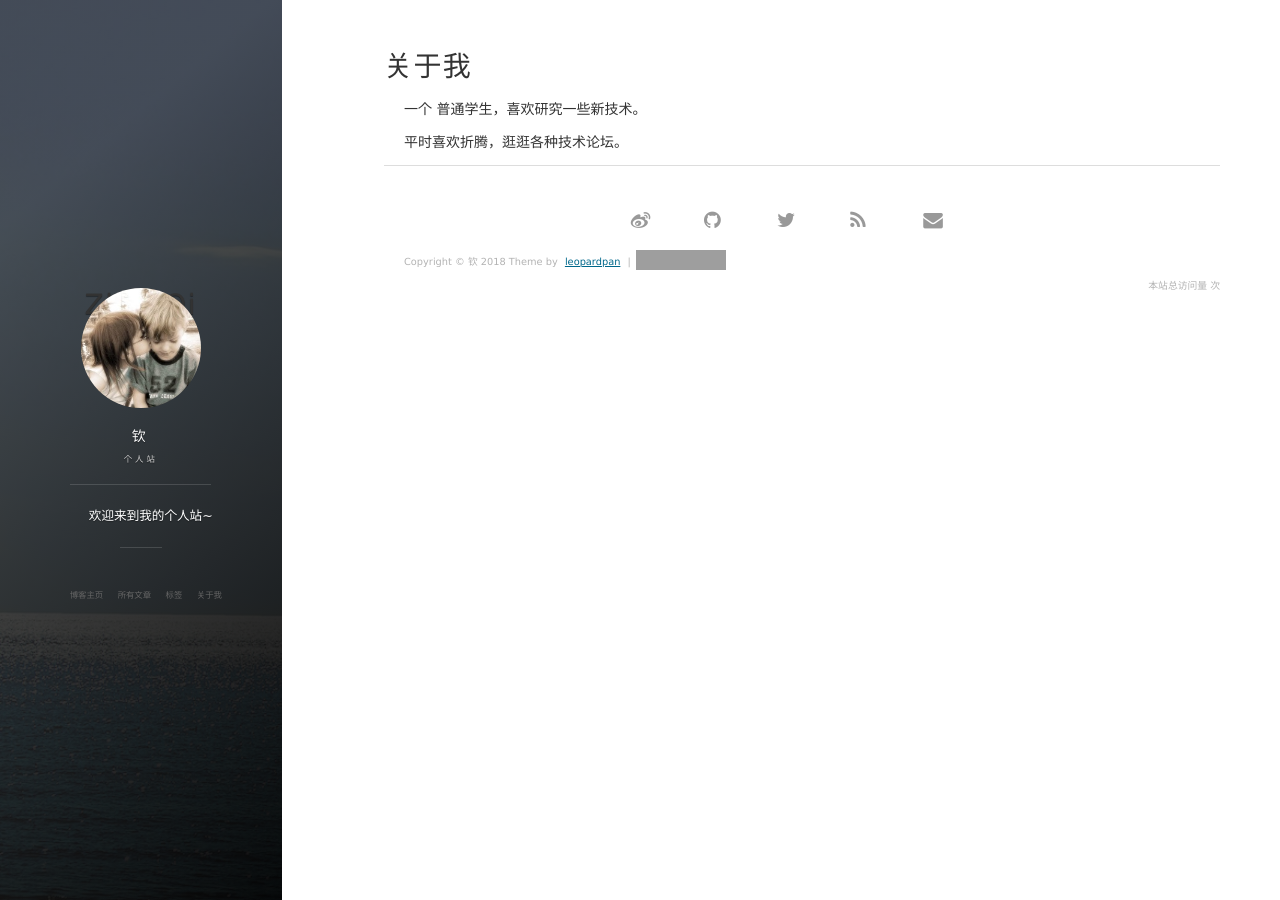
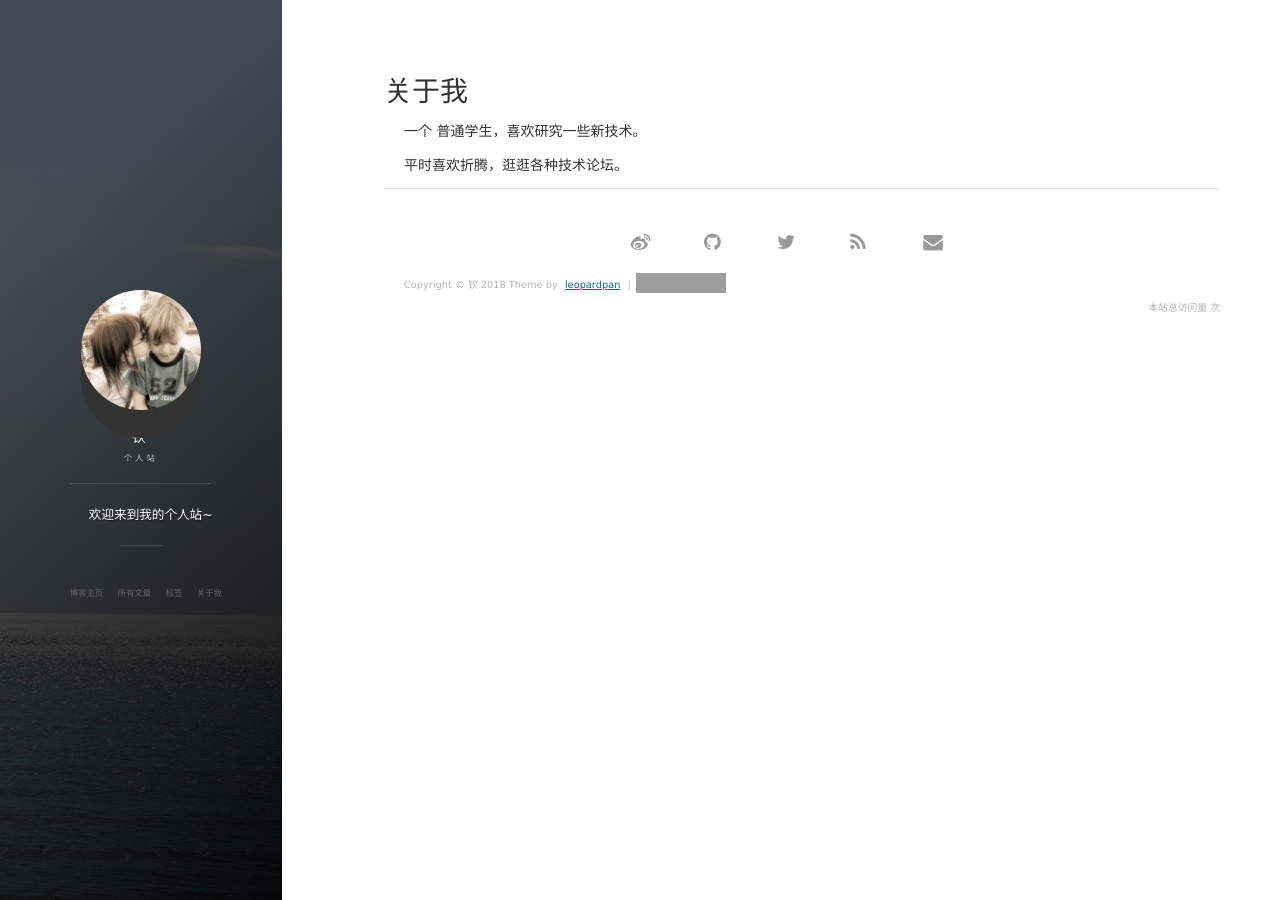
Before and after one commit to ZhXiQi/ZhXiQi.Github.io, a Jekyll site: the page built from about.md, in a window 1280 px wide. Built offline with Jekyll 4.4.1, drawn with Linux system fonts in a browser that asks for light colours; nearby versions of some CDN libraries; comment, search, counter and statistics services are not loaded; grey boxes are pictures that could not be loaded.

Commit message:
modify main.css

```diff
--- a/css/main.css
+++ b/css/main.css
@@ -107,10 +107,13 @@ h5 {
   -webkit-font-smoothing: antialiased; }
 
 h1 {
+	font-size: 2.0em;
+  /*
   margin-top: 0;
   font-size: 2.0em;
   line-height: 1.2em;
   letter-spacing: .05em;
+  */
 }
 
 h2 {
```
